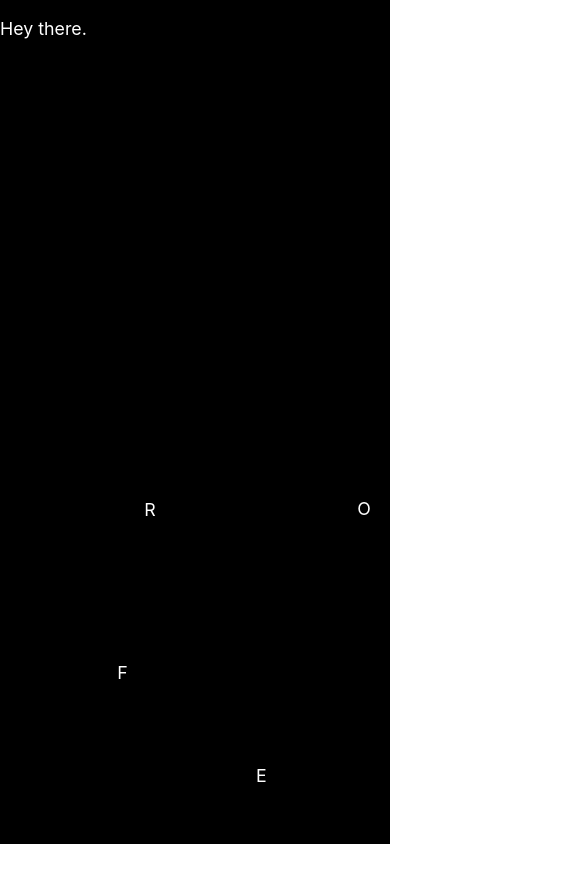
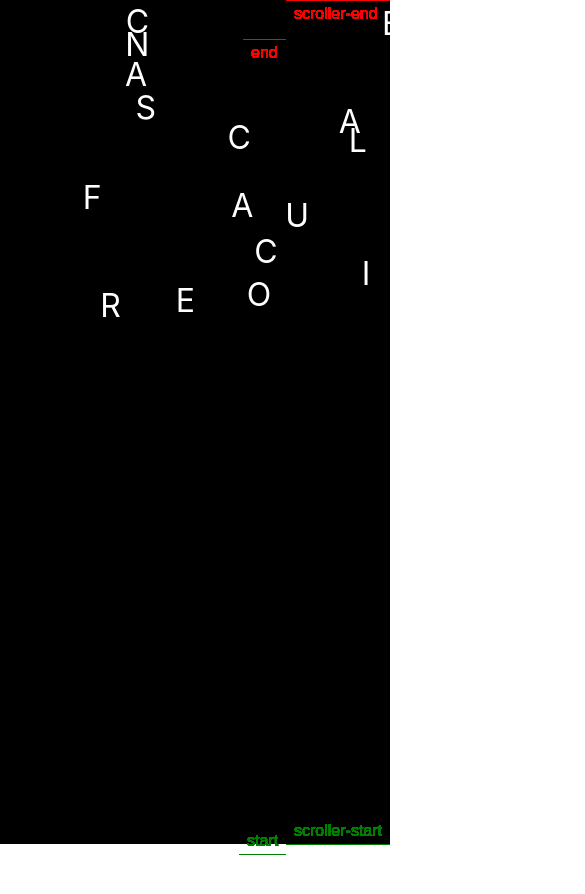
Before and after one commit to FranCoulibaly/portfolio-23, a React (Create React App) app: page / in a window 390 px wide. Shown: the top 894 px of the page, 585 px wide, since content can reach past the window. After the commit the page ends 855 px from the top, so only its background shows below. Built offline with nearby package versions, Linux system fonts and the light colour scheme.

Commit message:
scroll animation in place

```diff
--- a/src/App.css
+++ b/src/App.css
@@ -3,10 +3,23 @@
   background-color: #000000;
   min-height: 100vh;
   color: white;
-  font-size: calc(10px + 2vmin); display: flex;
-  /* flex-direction: column;
+  /* font-size: calc(10px + 2vmin); display: flex; */
+  /* justify-content: center;
   align-items: center; */
-  /* justify-content: center; */
+}
+.container {
+  width: 100%;
+  height: 100%;
+}
+.name {
+  display: flex;
+  flex-direction: row;
+}
+.letter {
+  font-size: 2em;
+  width: .75em;
+
+
 }
 
 /* .App-header {
--- a/src/App.tsx
+++ b/src/App.tsx
@@ -11,12 +11,8 @@
 
   return (
     <div className="App" >
-        <p>
-          Hey there.
-        </p>
-        <div ref={parentContainer}>
+        <div>
           <Header />
-
         </div>
     </div>
   );
--- a/src/Header.tsx
+++ b/src/Header.tsx
@@ -10,58 +10,60 @@
 
 const Header = () => {
     const container = useRef<HTMLDivElement>(null);
+    const windowSize = useRef([window.innerWidth, window.innerHeight]);
+
 
     let name: string = "FRANCESCA COULIBALY";
-    let nameArr: string[] = Array.from(name);
+    let nameArr: string[] = name.split('');
     const refs: any[] = [];
 
     useLayoutEffect(function(): any {
+        console.log(nameArr);
+        let width = windowSize.current[0];
+        let height= windowSize.current[1];
+        let x = (): number => {
+            return Math.random() * (width - 200);
+            }
+        let y = (): number => {
+            return Math.random() * (height - 200);
+            }
+
         refs.forEach(value => {
-            // console.log("refs:", value.current);
             gsap.fromTo(value.current, {
-                x: "random(0, 1400)",
-                y: "random(0, 900)",
+                x: x,
+                y: y,
             },
             {
-                duration: Math.random() * 1000,
-                x: "random(0, 1440)",
-                y: "random(0, 900)",
+                duration: Math.random() * 100,
+                x: x,
+                y: y,
+
             });
-
-
         });
 
-
-        const snapLetters: any = () => {
-            refs.forEach(value => {
-                gsap.to(value.current, {
-                    x: 0,
-                    y: 0,
-                    duration: 2,
-                });
-                console.log(value.current);
+        refs.forEach(ref => {
+            gsap.to(ref.current, {
+                x: 0,
+                y: 0,
+                duration: 10,
+                scrollTrigger: {
+                    trigger: container.current,
+                    // pin: container.current,
+                    start: 10,
+                    markers: true,
+                }
             })
-        }
-        // console.log([...refs]);
-        //  ScrollTrigger.create({
-        //      trigger: container.current,
-        //      // pin: container.current,
-        //      start: "bottom",
-        //      animation: snapLetters,
-        //      markers: true,
-
-        //  });
-     }, []);
-
+        });
+    }, []);
 
     return(
         <div className="container" ref={container}>
             <div className="name">
             {
-            nameArr.map((value, key) => {
+            nameArr.map((value, index) => {
                 const newRef = createRef<HTMLDivElement>();
-                refs[key] = newRef;
-                return <div key={key} className="letter" ref={newRef}>
+                refs[index] = newRef;
+                return <div key={index} className="letter" ref={newRef}>
                     <div>{value}</div>
                 </div>
                 })
```
